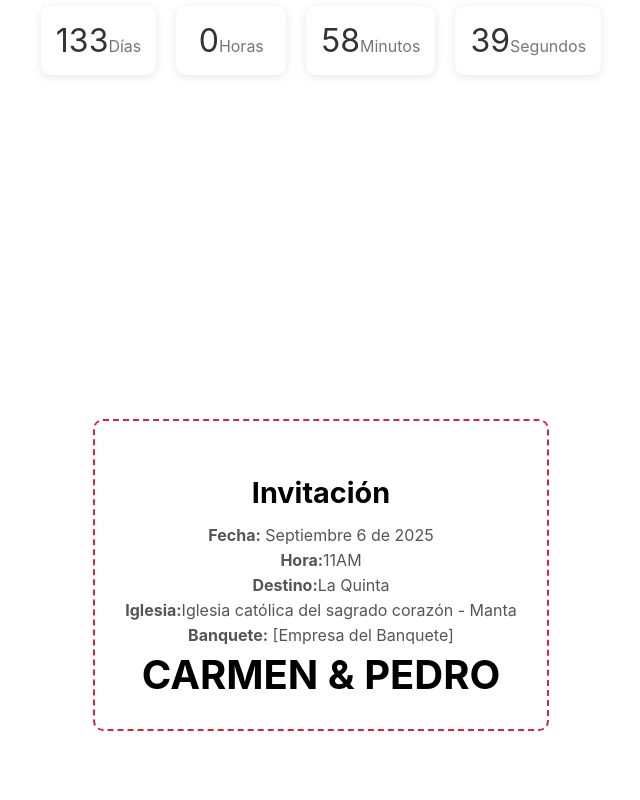
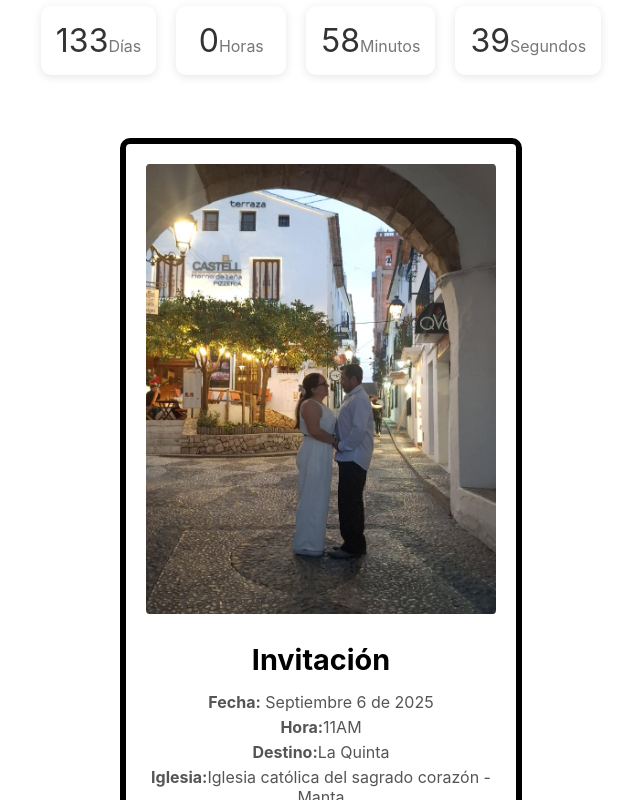
Before and after one commit to CristopherVanegas/BodaNicoleRo, a React (Vite) app in the folder boda_nicole_ro/: page / in a window 1280 px wide. Shown: the part 1240-2040 px from the top of the page, without its empty margins (319-959 px from the left). Built offline with nearby package versions, Linux system fonts and the light colour scheme; the HTML template or start-up script is replaced by a standard one.

Commit message:
Se agregó diseño de pasaporte a la invitación

```diff
--- a/boda_nicole_ro/src/components/InvitationCard/InvitationCard.jsx
+++ b/boda_nicole_ro/src/components/InvitationCard/InvitationCard.jsx
@@ -1,17 +1,19 @@
 import 'react';
 import styles from './InvitationCard.module.css';
+import imagenNovios1Circle from '../../assets/images/novios/1.jpeg';
 
 const InvitationCard = () => {
   return (
     <section className={styles.invitationContainer}>
       <div className={styles.invitationBox}>
+        <img className={styles.imageNovios1Container} src={imagenNovios1Circle} alt="Logo Novios 1" />
         <h2 className={styles.title}>Invitación</h2>
         <p><strong>Fecha:</strong> Septiembre 6 de 2025</p>
         <p><strong>Hora:</strong>11AM</p>
         <p><strong>Destino:</strong>La Quinta</p>
         <p><strong>Iglesia:</strong>Iglesia católica del sagrado corazón - Manta</p>
         <p><strong>Banquete:</strong> [Empresa del Banquete]</p>
-        <footer className={styles.footer}>Carmen & Pedro</footer>
+        <footer className={styles.footer}>Nicole & Diego</footer>
       </div>
     </section>
   );
--- a/boda_nicole_ro/src/components/InvitationCard/InvitationCard.module.css
+++ b/boda_nicole_ro/src/components/InvitationCard/InvitationCard.module.css
@@ -2,7 +2,7 @@
   display: flex;
   justify-content: center;
   align-items: center;
-  padding: 50px 20px;
+  padding: 0px 10px;
   background-color: #fff5f5;
 
   /* padding: 50px 20px; */
@@ -18,12 +18,56 @@
 }
 
 .invitationBox {
-  border: 2px dashed #d72638;
+
+  width: 350px;
+  /* O auto si prefieres adaptar al contenido */
+  min-height: 550px;
+  /* Ajusta según tu diseño */
+
+  /* Borde más delgado */
+  border: 6px solid;
+
+  /* Usamos colores grisáceos suaves y franjas más estrechas */
+  border-image: repeating-linear-gradient(45deg,
+      /* Ángulo */
+      var(--color-title) 0 3px,
+      /* Gris oscuro, de 0 a 3px */
+      var(--color-background) 3px 6px
+      /* Gris claro, de 3px a 6px */
+    ) 30;
+  /* “slice” y escalado */
+
+  border-image-slice: 1;
+  /* Opcionalmente, en lugar de 30 aquí, puedes usar:
+   *   border-image-width: 6;
+   *   border-image-repeat: round;
+   * para controlar mejor el comportamiento del patrón.
+   */
+
+  background-color: #fff;
+  /* Fondo blanco */
+  border-radius: 10px;
+  padding: 20px;
+  text-align: center;
+
+  /* border: 10px solid transparent;
+  border-image: linear-gradient(45deg, var(--color-title) 50%, transparent 50%) 10;
+  padding: 20px; */
+
+  /* border: 0.2rem dashed var(--color-title); */
+  /* height: 700px;
   padding: 30px;
   max-width: 400px;
   text-align: center;
   background-color: white;
-  border-radius: 10px;
+  border-radius: 10px; */
+}
+
+.imageNovios1Container {
+  width: 350px;
+  height: 450px;
+  background-color: #ddd;
+  border-radius: 1%;
 }
 
 .title {
--- a/boda_nicole_ro/src/components/PassportSection/PassportSection.jsx
+++ b/boda_nicole_ro/src/components/PassportSection/PassportSection.jsx
@@ -2,7 +2,6 @@ import "react";
 import styles from "./PassportSection.module.css";
 import Countdown from "../Countdown/Countdown";
 import logoNovios from '../../assets/images/logo/logo-circle.png';
-import imagenNovios1Circle from '../../assets/images/novios/1-circle.png';
 
 const PassportSection = () => {
   console.log(logoNovios);
--- a/boda_nicole_ro/src/components/PassportSection/PassportSection.module.css
+++ b/boda_nicole_ro/src/components/PassportSection/PassportSection.module.css
@@ -64,14 +64,6 @@
   font-family: var(--font-title2);
 }
 
-.imageNovios1Container {
-  width: 250px;
-  height: 250px;
-  background-color: #ddd;
-  border-radius: 24%;
-  margin: 40px auto;
-}
-
 .invitationText {
   width: 400px;
   font-size: 3rem;
```
